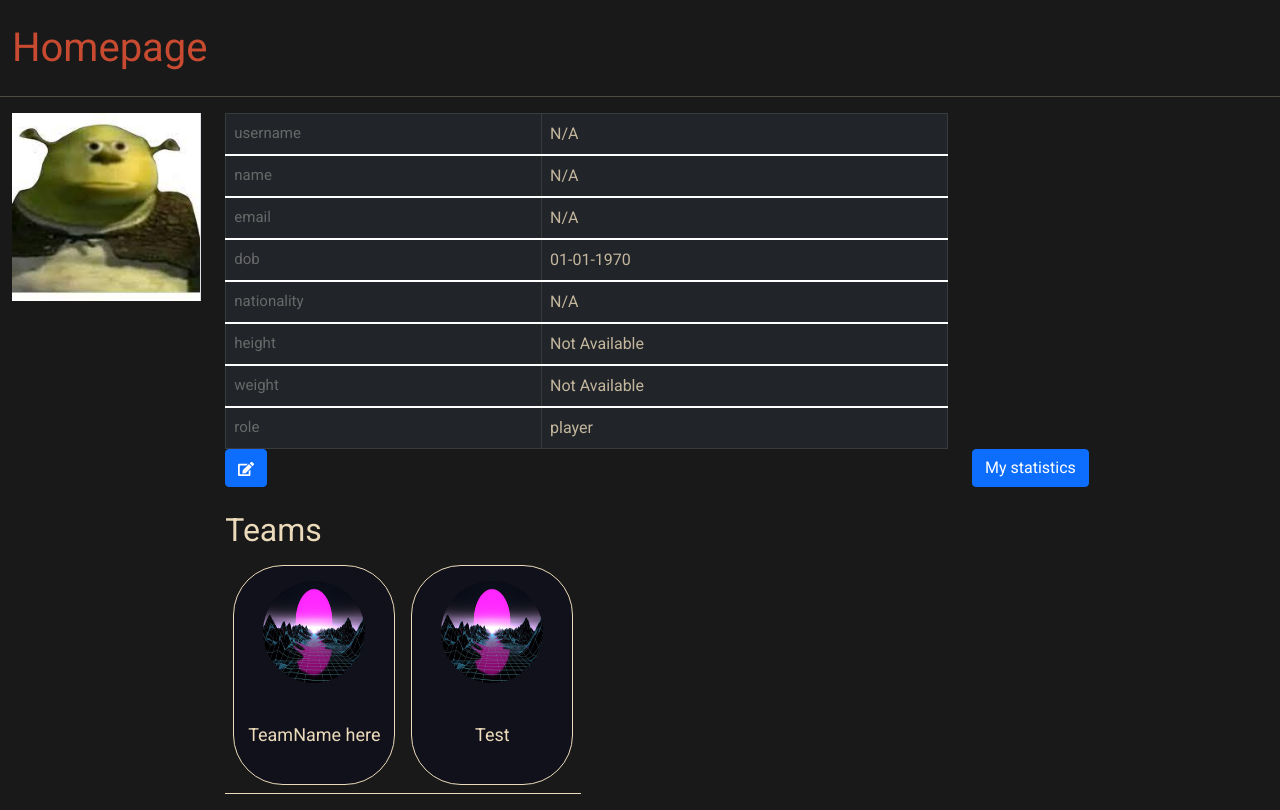
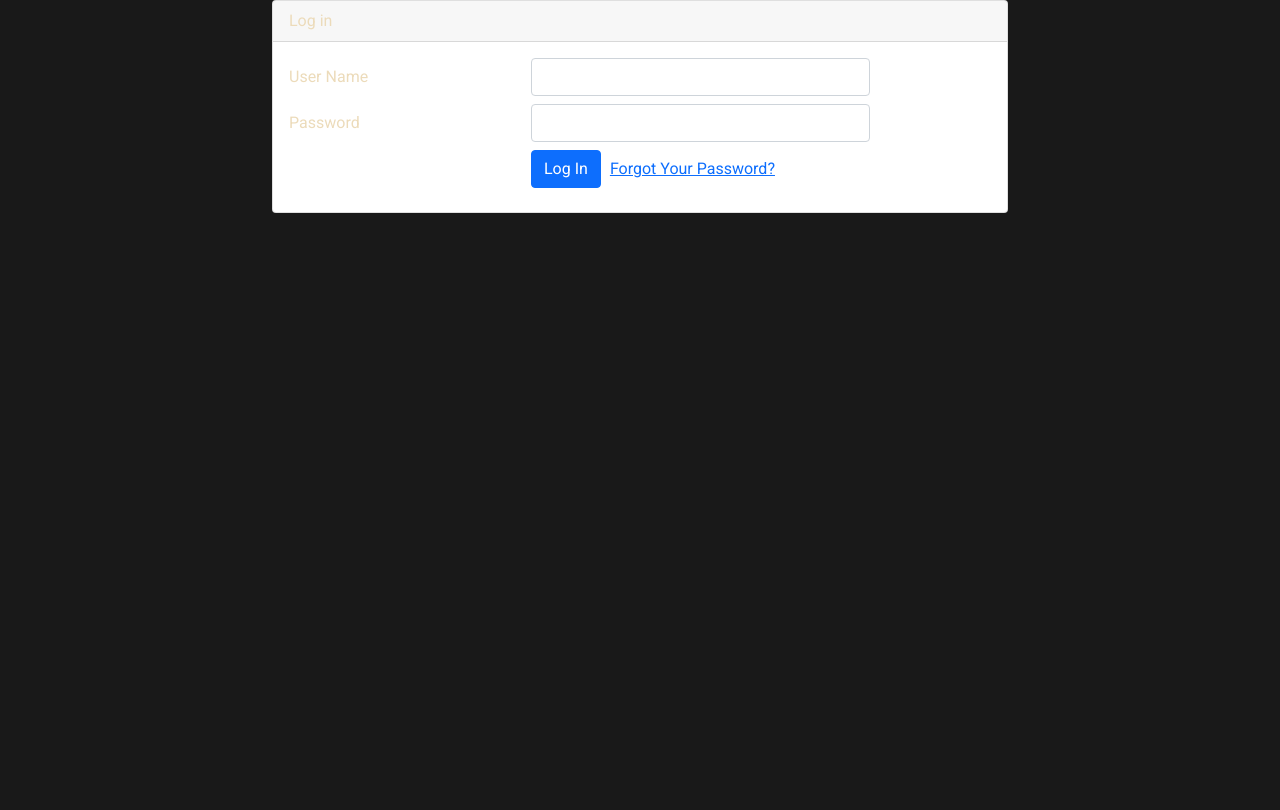
Before and after one commit to Wanchester/sd-front, a React (Create React App) app: page / in a window 1280 px wide. Built offline with nearby package versions, Linux system fonts and the light colour scheme; no server answers; the HTML template or start-up script is replaced by a standard one.

Commit message:
Fix login issue and switch entirely to port 5047

```diff
--- a/src/API.tsx
+++ b/src/API.tsx
@@ -40,35 +40,39 @@ const apiMethods = {
       .catch((err) => console.log(err));
   },
   //log in log out system
-  logIn: async (credential: Credential) => {
-    return axios.post("/api/login", credential).then((response) => {
-      if (response.status === 200) {
+  logIn: async (credential: Credential): Promise<string | false> => {
+    return axios.post("/api/login", credential).then(
+      (response) => {
         // logged in successfully
         const username = response.data.username as string;
         return username;
-      } else {
+      },
+      () => {
         // failed to log in
-        const error = response.data.error as string;
-        return error;
+        return false;
       }
-    });
+    );
   },
-  hasUserAlreadyLoggedIn: async () => {
-    return axios.get("/api/login").then((response) => {
-      if (response.status === 200) {
+  hasUserAlreadyLoggedIn: async (): Promise<string | false> => {
+    return axios.get("/api/login").then(
+      (response) => {
         // the user has logged in
         const loggedIn = response.data.loggedIn as string;
         return loggedIn;
-      } else {
+      },
+      () => {
         // the user has not logged in
         return false;
       }
-    });
+    );
   },
   logOut: async () => {
-    return axios.post("/api/logout").then(() => {
-      window.location.reload();
-    });
+    return axios.post("/api/logout").then(
+      () => {
+        window.location.reload();
+      },
+      () => {}
+    );
   },
 };
 
--- a/src/App.tsx
+++ b/src/App.tsx
@@ -1,4 +1,4 @@
-import React, { Fragment, useState } from "react";
+import { Fragment, useState } from "react";
 import "bootstrap/dist/css/bootstrap.min.css";
 import { GlobalStyle } from "./GlobalStyle";
 import HomePage from "./HomePage";
@@ -8,7 +8,7 @@ import apiMethods from "./API";
 import StatisticPage from "./StatisticPage";
 import TeamPage from "./TeamPage";
 const App = () => {
-  const [loggedIn, setLoggedIn] = useState(true as string | false);
+  const [loggedIn, setLoggedIn] = useState(false as string | false);
   apiMethods.hasUserAlreadyLoggedIn().then((userName) => setLoggedIn(userName));
 
   return (
--- a/src/HomePage.tsx
+++ b/src/HomePage.tsx
@@ -3,7 +3,7 @@ import Avatar from "./components/avatar/Avatar";
 import UserDescription from "./components/userDescription/UserDescription";
 import { Link } from "react-router-dom";
 import Teams from "./components/teams/Teams";
-import apiMethods, { ProfileResponse } from "./API";
+import apiMethods from "./API";
 
 const HomePage = ({ userName }: { userName?: string }) => {
   const teamsList = {
@@ -14,6 +14,18 @@ const HomePage = ({ userName }: { userName?: string }) => {
 
   return (
     <Container fluid>
+      <div style={{ position: "absolute", top: "10px", right: "10px" }}>
+        <a
+          href="#"
+          onClick={async (event) => {
+            event.preventDefault();
+            await apiMethods.logOut();
+            window.location.reload();
+          }}
+        >
+          Logout
+        </a>
+      </div>
       <Row>
         <h1 className="py-4 mb-0">Homepage</h1>
         <hr />
--- a/src/LogInPage.tsx
+++ b/src/LogInPage.tsx
@@ -1,4 +1,4 @@
-import React, { useState } from "react";
+import { useState } from "react";
 import Container from "react-bootstrap/Container";
 import Card from "react-bootstrap/Card";
 import Row from "react-bootstrap/Row";
@@ -9,14 +9,22 @@ import apiMethods, { Credential } from "./API";
 const LogInPage = () => {
   const [username, setUsername] = useState("");
   const [password, setPassword] = useState("");
+  const [loggingIn, setLoggingIn] = useState(false);
   const login = async () => {
+    if (!loggingIn) {
       const credential: Credential = {
         username: username,
         password: password,
       };
 
+      setLoggingIn(true);
+      try {
         await apiMethods.logIn(credential);
         window.location.reload();
+      } catch (err) {
+        setLoggingIn(false);
+      }
+    }
   };
 
   return (
@@ -26,8 +34,13 @@ const LogInPage = () => {
           <Card>
             <div className="card-header">Log in</div>
             <div className="card-body">
-              <Form typeof="submit">
-                <Row className="form-group">
+              <Form
+                onSubmit={(event) => {
+                  event.preventDefault();
+                  login();
+                }}
+              >
+                <Row className="form-group mb-2">
                   <label
                     htmlFor="username"
                     className="col-md-4 col-form-label text-md-right"
@@ -44,7 +57,7 @@ const LogInPage = () => {
                     />
                   </div>
                 </Row>
-                <Row className="form-group">
+                <Row className="form-group mb-2">
                   <label
                     htmlFor="password"
                     className="col-md-4 col-form-label text-md-right"
@@ -60,15 +73,15 @@ const LogInPage = () => {
                       onChange={(e) => setPassword(e.currentTarget.value)}
                     />
                   </div>
-                  <div className="col-md-6 offset-md-4">
+                  <div className="col-md-6 offset-md-4 mt-2">
                     <Button
                       type="submit"
                       className="btn btn-primary"
-                      onSubmit={() => login()}
+                      disabled={loggingIn}
                     >
-                      Log In
+                      {loggingIn ? "Logging In" : "Log In"}
                     </Button>
-                    <a href="#" className="btn btn-link">
+                    <a href="#" className="btn btn-link px-2 px-md-0 px-lg-2">
                       Forgot Your Password?
                     </a>
                   </div>
```
Also changed, not shown: package.json (+4 -3 lines), server.js (+15 -1 lines), 2 other files (tests, documents, lock files or other folders). Lines whose indentation alone changed are shown as unchanged.
